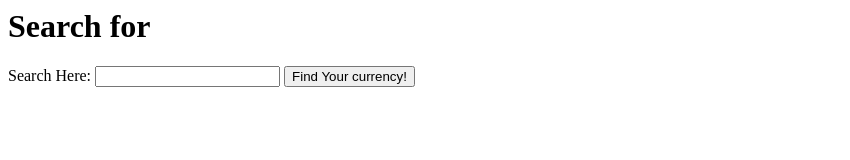
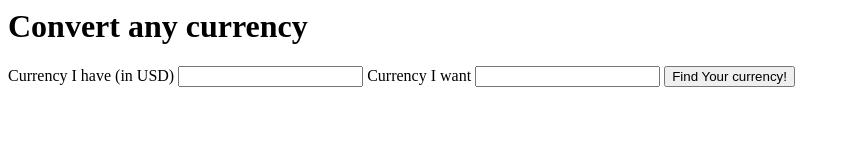
Before and after one commit to mashachicken/currency-converter, a website built with webpack: page src/index.html in a window 1280 px wide. Shown: the whole page, without its empty margins (0-850 px from the left). Built offline with nearby package versions, Linux system fonts and the light colour scheme.

Commit message:
add user inputs

```diff
--- a/src/index.html
+++ b/src/index.html
@@ -7,10 +7,12 @@
 
   <body>
     <div class="container">
-      <h1>Search for </h1>
+      <h1>Convert any currency </h1>
       <form id="currency-form">
-        <label for="search-currency">Search Here:</label>
-        <input id="search-currency" type="text">
+        <label for="input-currency">Currency I have (in USD)</label>
+        <input id="input-currency" type="text">
+        <label for="output-currency">Currency I want</label>
+        <input id="output-currency" type="text">
         <button class="btn-success" id="search-button">Find Your currency!</button>
         <div class="showErrors"></div>
         <div class="search-result"></div>
```
